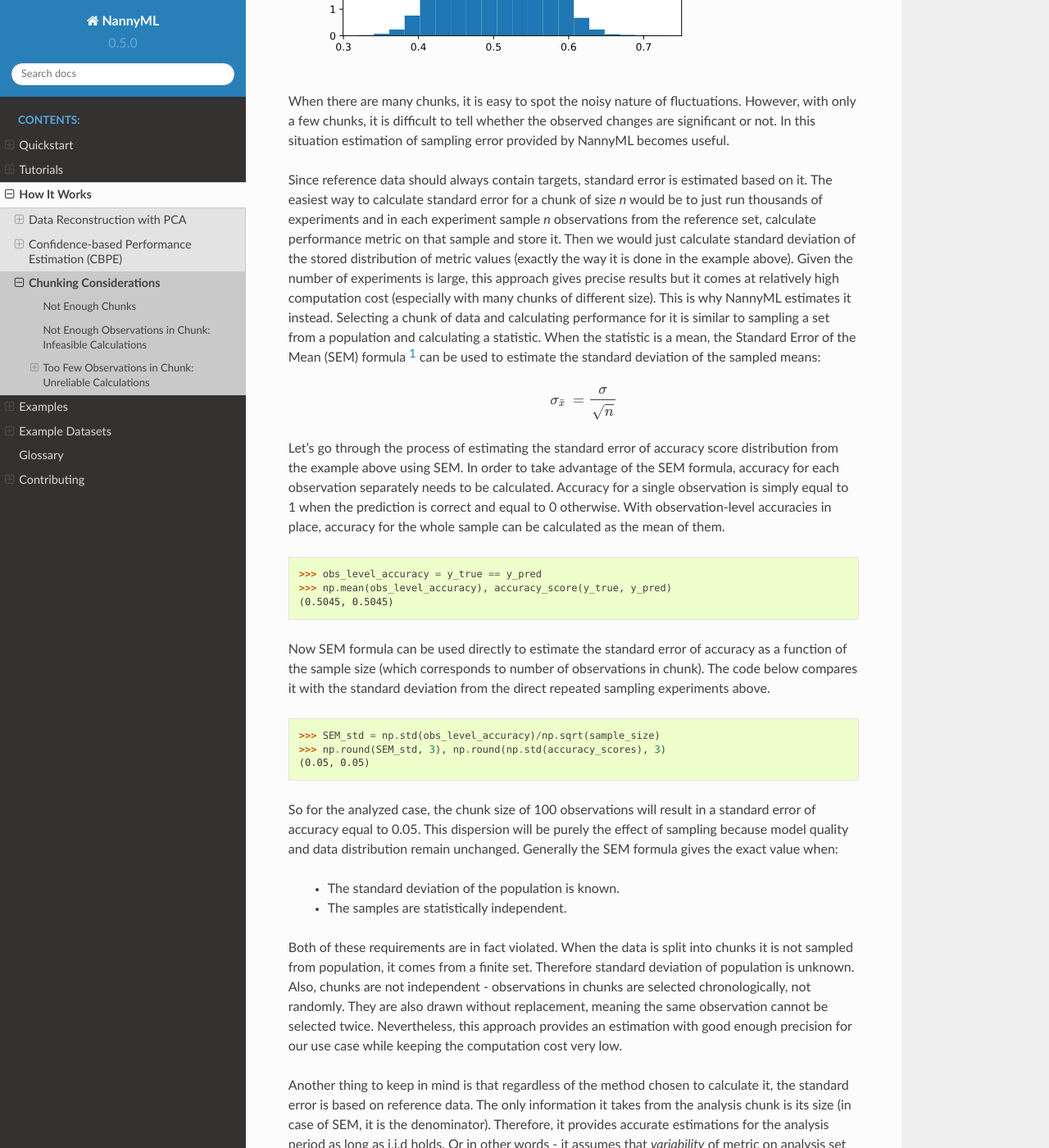
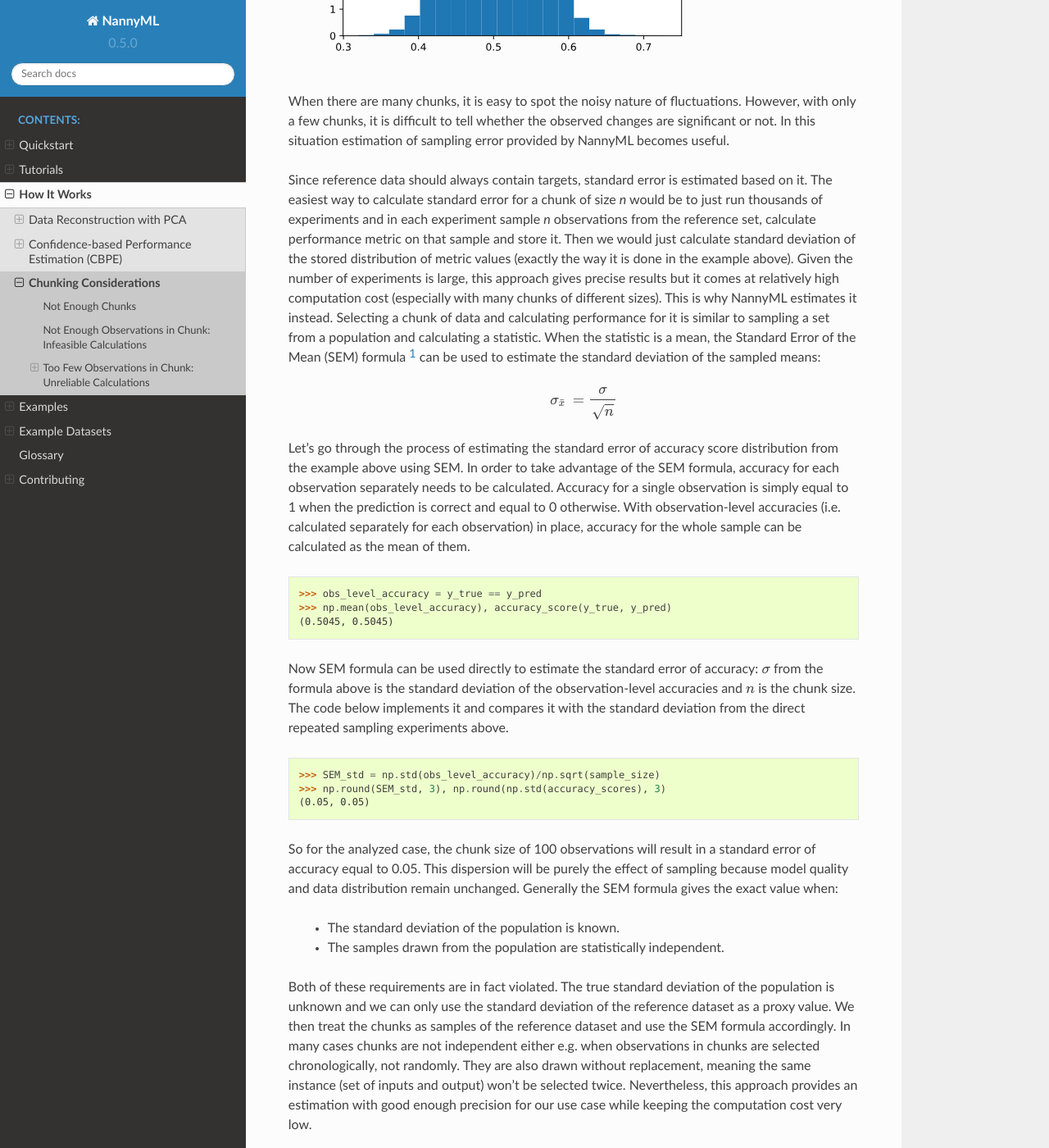
Before and after one commit to NannyML/nannyml, a Sphinx documentation site: the page built from docs/how_it_works/chunking_data.rst, in a window 1280 px wide and 1400 px high, scrolled down 2019 px. Shown: the whole window at 82% size. Built offline with Sphinx 7.4.7 and the Read the Docs theme 2.0.0, drawn with Linux system fonts in a browser that asks for light colours; pages that are not in the unit, such as notebooks, are missing from menus.

Commit message:
address Nikos feedback

```diff
--- a/docs/how_it_works/chunking_data.rst
+++ b/docs/how_it_works/chunking_data.rst
@@ -104,7 +104,7 @@ sample *n* observations from the reference set, calculate performance metric on
 that sample and store it. Then we would just calculate standard deviation of the stored distribution of metric values
 (exactly the way it is done in the example above). Given the number of experiments is large, this
 approach gives precise results but it comes at relatively high computation cost (especially with many chunks of
-different size). This is why NannyML estimates it instead. Selecting a chunk of data and calculating performance for
+different sizes). This is why NannyML estimates it instead. Selecting a chunk of data and calculating performance for
 it is similar to sampling a set from a population and calculating a statistic. When
 the statistic is a mean, the Standard Error of the Mean (SEM) formula [1]_ can be used to estimate the standard
 deviation of the sampled means:
@@ -116,7 +116,8 @@ Let's go through the process of estimating the standard error of accuracy score
 from the example above using SEM.
 In order to take advantage of the SEM formula, accuracy for each observation separately needs to be calculated.
 Accuracy for a single observation is simply equal to 1 when the prediction is correct and equal to 0 otherwise.
-With observation-level accuracies in place, accuracy for the whole sample can be calculated as the mean of them.
+With observation-level accuracies (i.e. calculated separately for each observation) in place, accuracy for the whole
+sample can be calculated as the mean of them.
 
 .. code-block:: python
 
@@ -124,9 +125,10 @@ With observation-level accuracies in place, accuracy for the whole sample can be
     >>> np.mean(obs_level_accuracy), accuracy_score(y_true, y_pred)
     (0.5045, 0.5045)
 
-Now SEM formula can be used directly to estimate the standard error of accuracy as a
-function of the sample size (which corresponds to number of observations in chunk). The code below compares it with
-the standard deviation from the direct repeated sampling experiments above.
+Now SEM formula can be used directly to estimate the standard error of accuracy: :math:`\sigma` from the
+formula above is the standard deviation of the observation-level accuracies and :math:`n` is the chunk size.
+The code below implements it and compares it with the standard deviation from the direct repeated sampling
+experiments above.
 
 .. code-block:: python
 
@@ -140,13 +142,15 @@ This dispersion will be purely the effect of sampling because model quality and
 Generally the SEM formula gives the exact value when:
 
     * The standard deviation of the population is known.
-    * The samples are statistically independent.
+    * The samples drawn from the population are statistically independent.
 
-Both of these requirements are in fact violated. When the data is split into chunks it is not sampled from population,
-it comes from a finite set. Therefore standard deviation of population is unknown. Also, chunks are not
-independent - observations in chunks are selected chronologically, not randomly. They are also drawn without replacement,
-meaning the same observation cannot be selected twice. Nevertheless, this approach provides an estimation with good enough
-precision for our use case while keeping the computation cost very low.
+Both of these requirements are in fact violated. The true standard deviation of the population is
+unknown and we can only use the standard deviation of the reference dataset as a proxy value.
+We then treat the chunks as samples of the reference dataset and use the SEM formula accordingly.
+In many cases chunks are not independent either e.g. when observations in chunks are selected chronologically, not
+randomly. They are also drawn without replacement, meaning the same instance (set of inputs and output) won't be
+selected twice. Nevertheless, this approach provides an estimation with good enough precision for our use case while
+keeping the computation cost very low.
 
 Another thing to keep in mind is that regardless of the method chosen to calculate it, the standard error is based
 on reference data. The only information it takes from the analysis chunk is its size (in case of SEM, it is the
```
